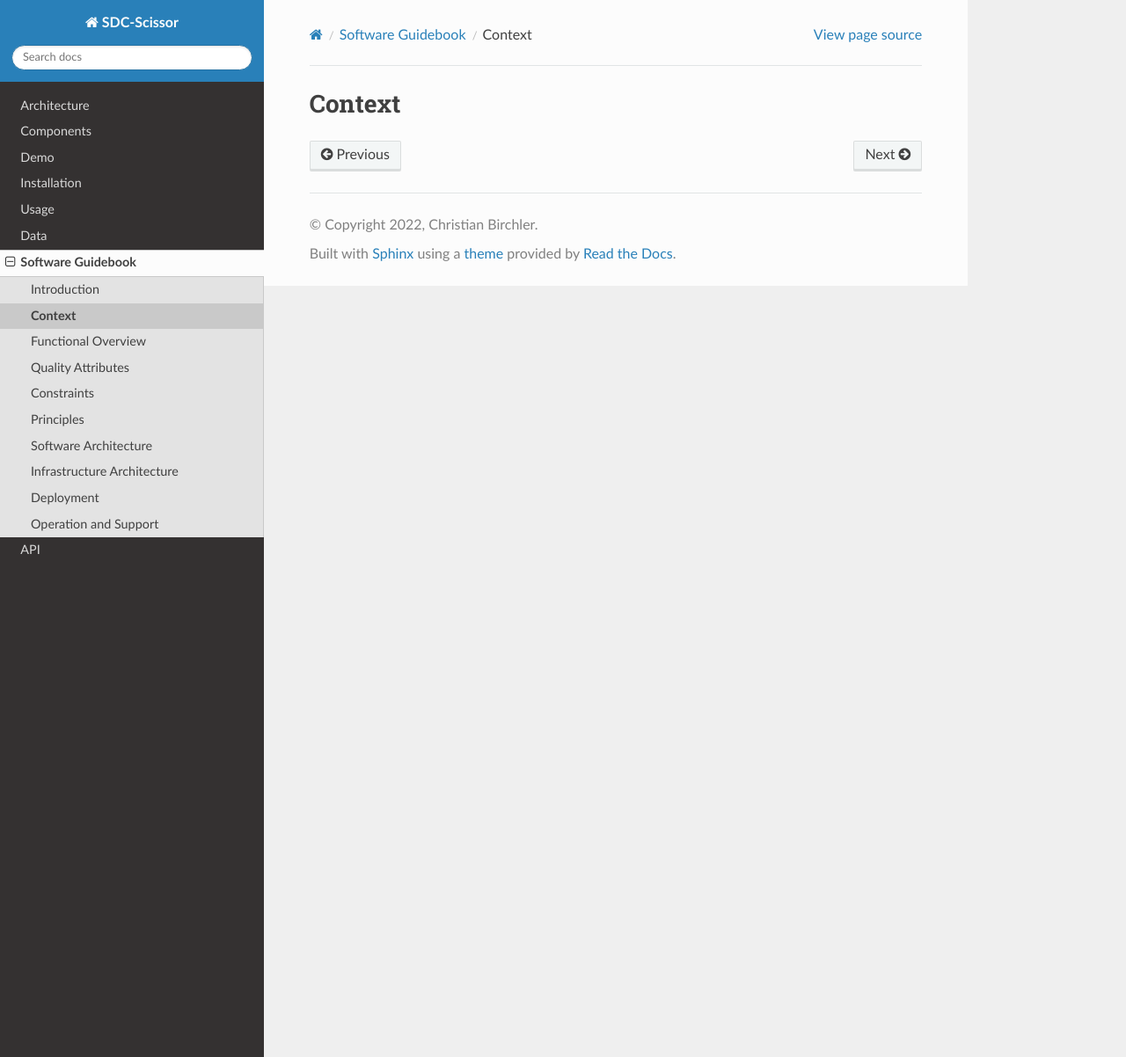
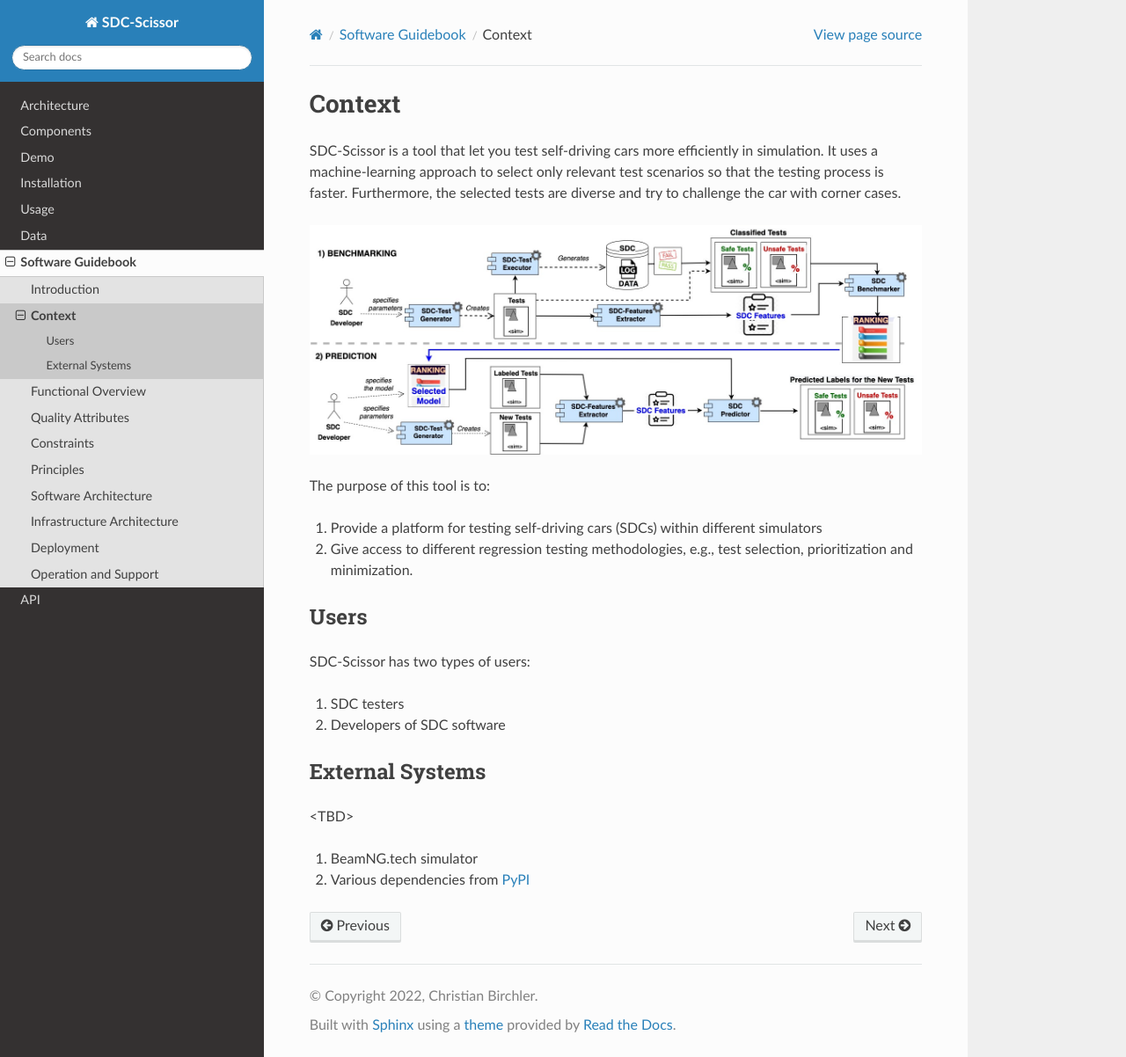
Before and after one commit to christianbirchler-org/sdc-scissor, a Sphinx documentation site: the page built from docs/software_guidebook/context.rst, in a window 1280 px wide and 1202 px high. Shown: the whole window at 88% size. Built offline with Sphinx 7.4.7 and the Read the Docs theme 2.0.0, drawn with Linux system fonts in a browser that asks for light colours.

Commit message:
#51 first draft of sections "Context" and "Introduction"

```diff
--- a/docs/software_guidebook/about.rst
+++ b/docs/software_guidebook/about.rst
@@ -1,5 +1,11 @@
 Software Guidebook
 ==================
+This is the start of the software guidebook of SDC-Scissor; a cost-effective test selector for simulation-based tests
+in self-driving cars software.
+
+This book is based upon the concept of a software guidebook as described in
+`Software Architecture for Developers <https://leanpub.com/software-architecture-for-developers>`_ book. The book is
+structured as follows:
 
 .. toctree::
     :maxdepth: 2
--- a/docs/software_guidebook/context.rst
+++ b/docs/software_guidebook/context.rst
@@ -1,2 +1,26 @@
 Context
 =======
+SDC-Scissor is a tool that let you test self-driving cars more efficiently in simulation. It uses a machine-learning
+approach to select only relevant test scenarios so that the testing process is faster. Furthermore, the selected tests
+are diverse and try to challenge the car with corner cases.
+
+.. image:: ../sdc-scissor-architecture.jpg
+
+The purpose of this tool is to:
+
+1. Provide a platform for testing self-driving cars (SDCs) within different simulators
+2. Give access to different regression testing methodologies, e.g., test selection, prioritization and minimization.
+
+Users
+-----
+SDC-Scissor has two types of users:
+
+1. SDC testers
+2. Developers of SDC software
+
+External Systems
+----------------
+<TBD>
+
+1. BeamNG.tech simulator
+2. Various dependencies from `PyPI <https://pypi.org/>`_
--- a/docs/software_guidebook/introduction.rst
+++ b/docs/software_guidebook/introduction.rst
@@ -1,2 +1,8 @@
 Introduction
 ============
+This software guidebook provides an overview of the SDC-Scissor tool. It includes a summary of the following:
+
+* The requirements, constraints and principles behind SDC-Scissor.
+* The software architecture, including the high-level technology choices and structure of the software.
+* The infrastructure architecture and how the software is deployed.
+* Operational and support aspects of the website.
```
